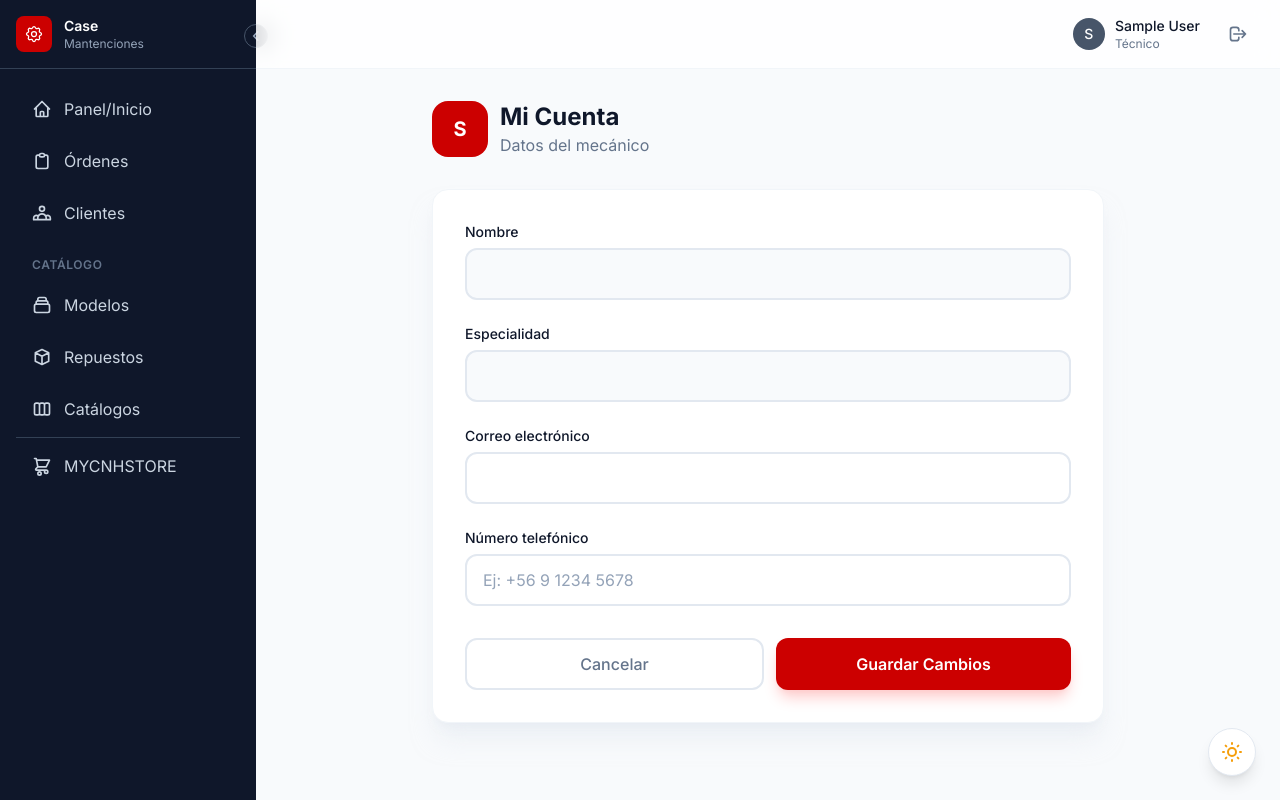
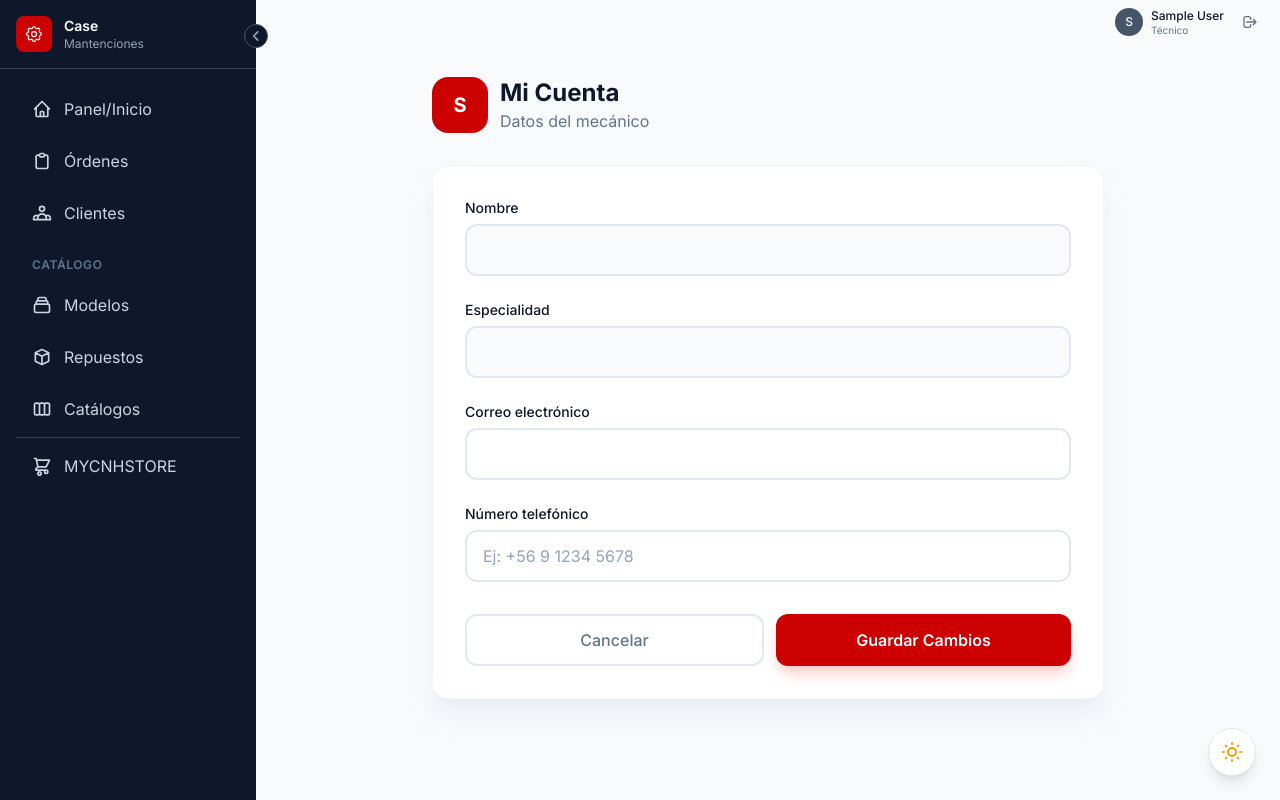
Before and after one commit to grosar03-maker/sistema-mantenciones, a Django app: template infrastructure/templates/mecanico/detalle_mecanico.html in a window 1280 px wide. Run offline with Django 4.2, Linux system fonts and the light colour scheme; the template is opened without the code that fills it, so the values that code supplies are empty; the visitor is signed in with stand-in values (Sample User, id 1); some libraries are stand-ins or nearby versions.

Commit message:
topbar mas compacto y sin fondo para no tapar boton colapsar sidebar

```diff
--- a/infrastructure/templates/mecanico/dashboard.html
+++ b/infrastructure/templates/mecanico/dashboard.html
@@ -69,7 +69,7 @@ function cerrarModalEliminar() {
     {% include "mecanico/sidebar.html" %}
 
     <main class="flex-1 overflow-auto">
-        <div class="sticky top-0 z-30 bg-white/80 dark:bg-slate-800/80 backdrop-blur-md border-b border-slate-100 dark:border-slate-700 px-6 py-2 flex justify-end">
+        <div class="sticky top-0 z-10 flex justify-end px-4 py-1">
             {% include "mecanico/topbar.html" %}
         </div>
         <div class="p-8">
--- a/infrastructure/templates/mecanico/detalle_mecanico.html
+++ b/infrastructure/templates/mecanico/detalle_mecanico.html
@@ -10,7 +10,7 @@
     {% include "mecanico/sidebar.html" %}
 
     <main class="flex-1 overflow-y-auto">
-        <div class="sticky top-0 z-30 bg-white/80 dark:bg-slate-800/80 backdrop-blur-md border-b border-slate-100 dark:border-slate-700 px-6 py-2 flex justify-end">
+        <div class="sticky top-0 z-10 flex justify-end px-4 py-1">
             {% include "mecanico/topbar.html" %}
         </div>
         <div class="p-8">
--- a/infrastructure/templates/mecanico/gestionar_catalogos.html
+++ b/infrastructure/templates/mecanico/gestionar_catalogos.html
@@ -11,7 +11,7 @@
     {% include "mecanico/sidebar.html" %}
 
     <main class="flex-1 overflow-auto">
-        <div class="sticky top-0 z-30 bg-white/80 dark:bg-slate-800/80 backdrop-blur-md border-b border-slate-100 dark:border-slate-700 px-6 py-2 flex justify-end">
+        <div class="sticky top-0 z-10 flex justify-end px-4 py-1">
             {% include "mecanico/topbar.html" %}
         </div>
         <div class="p-8">
--- a/infrastructure/templates/mecanico/gestionar_modelos.html
+++ b/infrastructure/templates/mecanico/gestionar_modelos.html
@@ -11,7 +11,7 @@
     {% include "mecanico/sidebar.html" %}
 
     <main class="flex-1 overflow-auto">
-        <div class="sticky top-0 z-30 bg-white/80 dark:bg-slate-800/80 backdrop-blur-md border-b border-slate-100 dark:border-slate-700 px-6 py-2 flex justify-end">
+        <div class="sticky top-0 z-10 flex justify-end px-4 py-1">
             {% include "mecanico/topbar.html" %}
         </div>
         <div class="p-8">
--- a/infrastructure/templates/mecanico/gestionar_repuestos.html
+++ b/infrastructure/templates/mecanico/gestionar_repuestos.html
@@ -10,7 +10,7 @@
     {% include "mecanico/sidebar.html" %}
 
     <main class="flex-1 overflow-auto">
-        <div class="sticky top-0 z-30 bg-white/80 dark:bg-slate-800/80 backdrop-blur-md border-b border-slate-100 dark:border-slate-700 px-6 py-2 flex justify-end">
+        <div class="sticky top-0 z-10 flex justify-end px-4 py-1">
             {% include "mecanico/topbar.html" %}
         </div>
         <div class="p-8">
--- a/infrastructure/templates/mecanico/lista_clientes.html
+++ b/infrastructure/templates/mecanico/lista_clientes.html
@@ -10,7 +10,7 @@
     {% include "mecanico/sidebar.html" %}
 
     <main class="flex-1 overflow-auto">
-        <div class="sticky top-0 z-30 bg-white/80 dark:bg-slate-800/80 backdrop-blur-md border-b border-slate-100 dark:border-slate-700 px-6 py-2 flex justify-end">
+        <div class="sticky top-0 z-10 flex justify-end px-4 py-1">
             {% include "mecanico/topbar.html" %}
         </div>
         <div class="p-8">
--- a/infrastructure/templates/mecanico/lista_ordenes.html
+++ b/infrastructure/templates/mecanico/lista_ordenes.html
@@ -10,7 +10,7 @@
     {% include "mecanico/sidebar.html" %}
 
     <main class="flex-1 overflow-auto">
-        <div class="sticky top-0 z-30 bg-white/80 dark:bg-slate-800/80 backdrop-blur-md border-b border-slate-100 dark:border-slate-700 px-6 py-2 flex justify-end">
+        <div class="sticky top-0 z-10 flex justify-end px-4 py-1">
             {% include "mecanico/topbar.html" %}
         </div>
         <div class="p-8">
--- a/infrastructure/templates/mecanico/topbar.html
+++ b/infrastructure/templates/mecanico/topbar.html
@@ -1,16 +1,16 @@
-<div class="flex items-center gap-2">
-    <a href="{% url 'detalle_mecanico' %}" class="flex items-center gap-2.5 px-3 py-2 rounded-xl hover:bg-slate-100 dark:hover:bg-slate-700 transition-all duration-200 group" title="Mi Cuenta">
-        <div class="w-8 h-8 rounded-full bg-slate-600 flex items-center justify-center text-white text-sm font-medium uppercase shrink-0 group-hover:bg-slate-500 transition-colors">
+<div class="flex items-center gap-1">
+    <a href="{% url 'detalle_mecanico' %}" class="flex items-center gap-2 px-2 py-1 rounded-lg hover:bg-slate-100 dark:hover:bg-slate-700 transition-all duration-200 group" title="Mi Cuenta">
+        <div class="w-7 h-7 rounded-full bg-slate-600 flex items-center justify-center text-white text-xs font-medium uppercase shrink-0 group-hover:bg-slate-500 transition-colors">
             {{ mecanico.nombre|make_list|first|default:user.username|make_list|first }}
         </div>
         <div class="leading-tight hidden sm:block">
-            <p class="text-sm font-medium text-[#0F172A] dark:text-white">{{ mecanico.nombre|default:user.get_full_name|default:user.username }}</p>
-            <p class="text-xs text-[#64748B] dark:text-slate-400">{{ mecanico.especialidad|default:"Técnico" }}</p>
+            <p class="text-xs font-medium text-[#0F172A] dark:text-white">{{ mecanico.nombre|default:user.get_full_name|default:user.username }}</p>
+            <p class="text-[10px] text-[#64748B] dark:text-slate-400">{{ mecanico.especialidad|default:"Técnico" }}</p>
         </div>
     </a>
     <a href="{% url 'logout' %}"
-       class="flex items-center justify-center w-9 h-9 rounded-xl text-[#64748B] dark:text-slate-400 hover:bg-slate-100 dark:hover:bg-slate-700 hover:text-[#0F172A] dark:hover:text-white transition-all duration-200" title="Cerrar Sesión">
-        <svg class="w-5 h-5" fill="none" stroke="currentColor" viewBox="0 0 24 24">
+       class="flex items-center justify-center w-7 h-7 rounded-lg text-[#64748B] dark:text-slate-400 hover:bg-slate-100 dark:hover:bg-slate-700 hover:text-[#0F172A] dark:hover:text-white transition-all duration-200" title="Cerrar Sesión">
+        <svg class="w-4 h-4" fill="none" stroke="currentColor" viewBox="0 0 24 24">
             <path stroke-linecap="round" stroke-linejoin="round" stroke-width="2" d="M17 16l4-4m0 0l-4-4m4 4H7m6 4v1a3 3 0 01-3 3H6a3 3 0 01-3-3V7a3 3 0 013-3h4a3 3 0 013 3v1" />
         </svg>
     </a>
```
